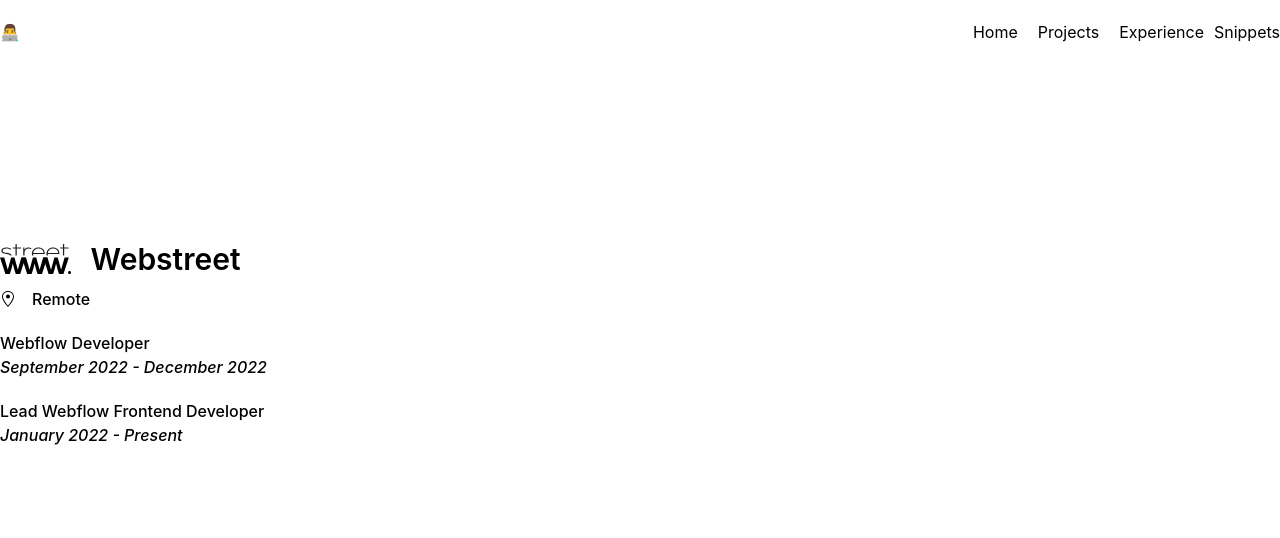
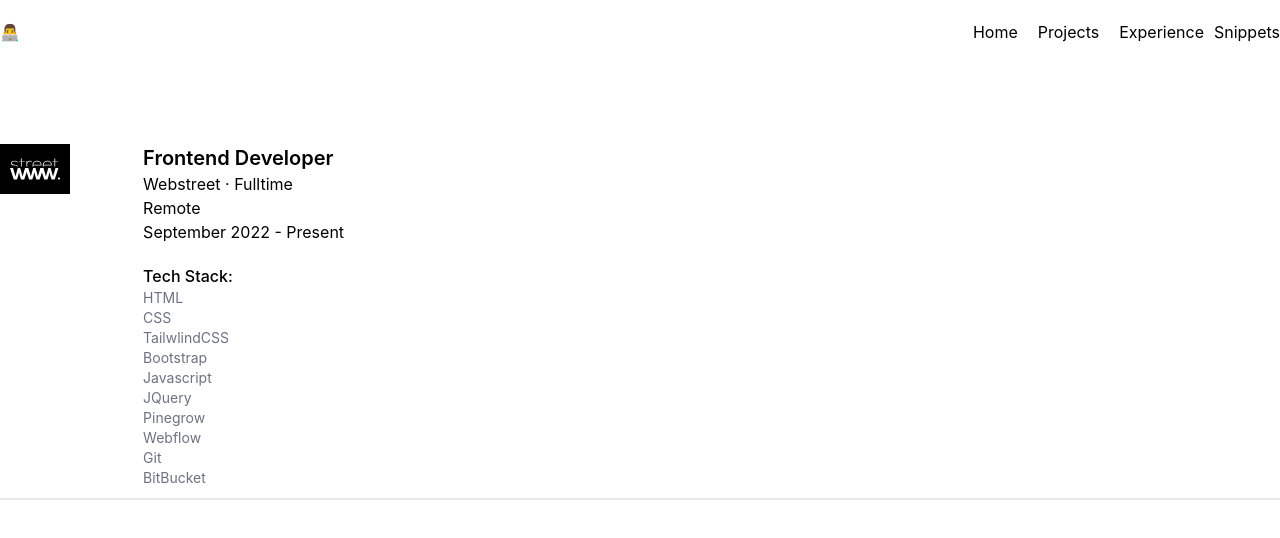
Before and after one commit to athi-v/portfolio-version-1, a React (Create React App) app: page /experience in a window 1280 px wide. Shown: the top 538 px of the page. Built offline with nearby package versions, Linux system fonts and the light colour scheme.

Commit message:
added pdf

```diff
--- a/src/components/Footer.jsx
+++ b/src/components/Footer.jsx
@@ -2,8 +2,8 @@
 
 const Footer = () => {
     return (
-    <div className="section  relative ">
-    <div className=" bg-black container mx-auto max-w-[90%] lg:max-w-screen-xl flex flex-col justify-center items-end h-[5vh] lg:h-[10vh]  fixed bottom-0 top-auto left-auto right-autp">
+    <div className="section bg-black absolute bottom-0 top-auto left-auto right-auto w-[100%]">
+    <div className=" container mx-auto max-w-[90%] lg:max-w-screen-xl flex flex-col justify-center items-end h-[5vh] lg:h-[10vh]">
 <div className="text-white font-light text-[10px]">
     <Link to="/" >Copyright &#9400; 2023</Link>
 </div>
--- a/src/pages/Experience.jsx
+++ b/src/pages/Experience.jsx
@@ -1,51 +1,52 @@
-import Webstreet from '../assets/invertimage.svg'
-import {GoLocation} from 'react-icons/go'
+import Webstreet from "../assets/invertimage.svg";
+import { GoLocation } from "react-icons/go";
 const Experience = () => {
   return (
     <div className="section">
-   <div className="container mx-auto max-w-[90%] lg:max-w-screen-xl h-[70vh] flex items-center">
-
+      <div className="container mx-auto max-w-[90%] lg:max-w-screen-xl pt-[80px]">
         <div class="">
-<div className='flex flex-row items-center gap-5'>
-   <div>
-      <img src={Webstreet}  className="h-[30px]"/>
-   </div>
-   <div className='font-semibold text-3xl'>Webstreet</div>
+<div className="grid grid-cols-5 lg:grid-cols-9 gap-5 lg:gap-2 border-b-2 pb-[10px]">
+<div className=" bg-black flex items-center justify-center h-[70px] w-[70px] lg:w-[70px] lg:h-[50px]">
+              <img src={Webstreet} className="h-[60px] w-[50px] lg:h-[50px] invert" />
             </div>
 
-       <p className="lg:w-[900px]">
-         <div className='flex flex-row items-center gap-4 pt-[10px]'>
-         <div>
-         <GoLocation />
+            <div className="grid grid-cols-1 col-span-4 lg:col-span-8">
+            <div className="text-xl font-semibold">Frontend Developer </div>
+
+            <div className="font-normal">Webstreet · Fulltime</div>
+            <div className="flex flex-row items-center gap-5 ">
+              <div className="font-normal"> Remote</div>
             </div>
-         <div className='font-medium'>         Remote
+            <div className="font-normal">
+              <div className="">September 2022 - Present </div>
+            </div>
+
+<div className="pt-[20px]">
+<div className="font-medium">Tech Stack:</div>
+            <div className="text-sm text-gray-500">HTML</div>
+            <div className="text-sm text-gray-500">CSS</div>
+            <div className="text-sm text-gray-500">TailwlindCSS</div>
+            <div className="text-sm text-gray-500">Bootstrap</div>
+            <div className="text-sm text-gray-500">Javascript</div>
+            <div className="text-sm text-gray-500">JQuery</div>
+            <div className="text-sm text-gray-500">Pinegrow</div>
+            <div className="text-sm text-gray-500">Webflow</div>
+            <div className="text-sm text-gray-500">Git</div>
+            <div className="text-sm text-gray-500">BitBucket</div>
+
+
 </div>
 
             </div>
-         <div className='pt-[20px] font-medium'>
-         <div>
-         Webflow Developer
-         </div>
-         <div className='italic'>
-         September 2022 - December 2022
-         </div>
-         </div>
 
-         <div className='pt-[20px] font-medium'>
-         <div>
-         Lead Webflow Frontend Developer         </div>
-         <div className='italic'>
-         January 2022 - Present         </div>
 </div>
 
 
-         <div> </div>
 
-       </p>
         </div>
       </div>
     </div>
-    )
+  );
 };
 
 export default Experience;
--- a/src/pages/Home.jsx
+++ b/src/pages/Home.jsx
@@ -1,4 +1,5 @@
 import Neo from "../assets/matrix.jpg";
+import CV from "../assets/cv.pdf"
 import { AiFillGithub, AiOutlineDownload, AiOutlineMail } from "react-icons/ai";
 import { BsArrowUpRight } from "react-icons/bs";
 import SliderComponent from "../components/SliderComponent";
@@ -54,7 +55,7 @@
           </div>
         </a>
 
-        <a href="">
+        <a href={CV} target="_blank">
           <div className="flex border-[1px] rounded-lg justify-between items-center h-[50px] px-[20px] lg:px-[10px]">
             <div className="flex justify-center items-center gap-2">
               <div>
```
Also changed, not shown: 1 other file (tests, documents, lock files or other folders). Lines whose indentation alone changed are shown as unchanged.
